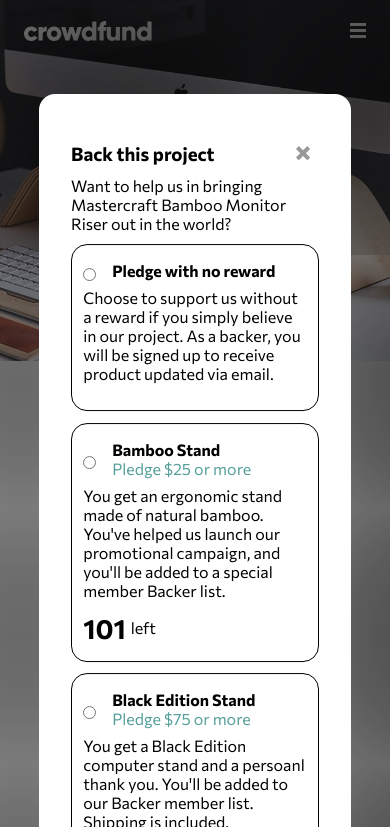
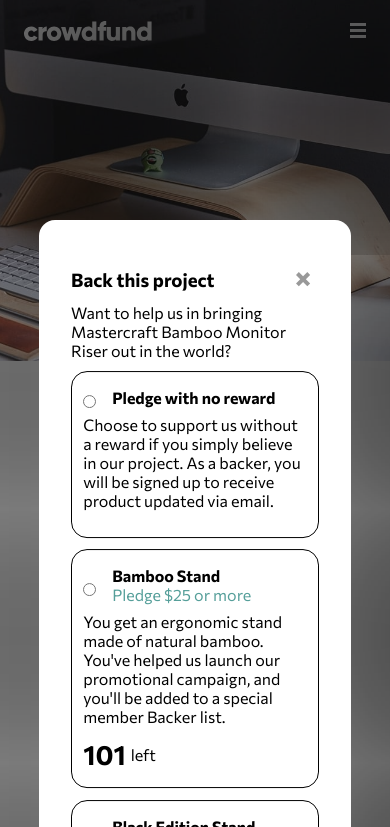
Before and after one commit to chiefthechief/crowdfunding, a website built with webpack: page index.html in a window 390 px wide. Both pictures are taken after a click on the element "Back this project". Shown: the top 827 px of the page. Built offline with nearby package versions, Linux system fonts and the light colour scheme; some packages are replaced by stand-ins of ours; no server answers.

Commit message:
tweaking the position of the form popup

```diff
--- a/style.css
+++ b/style.css
@@ -287,6 +287,15 @@
         padding: .7em;
     }
 }
+@media all and (max-width: 650px){
+    aside > section:nth-child(2).show{
+        display: flex;
+        position: absolute;
+        top: 85%;
+        left: 50%;
+        transform: translate(-50%, -50%);
+    }
+}
 @media all and (min-width: 650px){
     span.block{
         display: initial;
```
